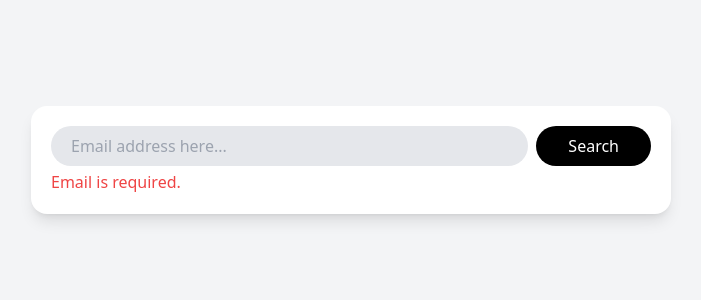
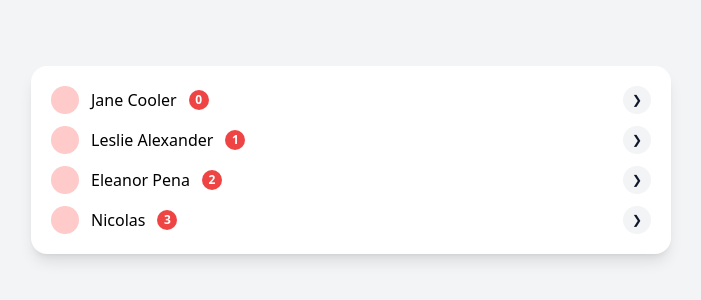
Before and after one commit to julia2524/carrot-market, a Next.js app: page / in a window 1280 px wide. Shown: the part 240-540 px from the top of the page, without its empty margins (289-990 px from the left). Built offline with nearby package versions, Linux system fonts and the light colour scheme.

Commit message:
making lists  with tailwind

```diff
--- a/app/page.tsx
+++ b/app/page.tsx
@@ -1,21 +1,25 @@
 export default function Home() {
   return (
     <main className="bg-gray-100 h-screen flex items-center justify-center p-5">
-      <div className="bg-white w-full max-w-screen-sm p-5 shadow-lg rounded-2xl flex flex-col gap-2 md:flex-row md:items-start">
-        <div className="flex flex-col w-full ">
-          <input
-            className="w-full rounded-full h-10 outline-none bg-gray-200 pl-5 ring ring-transparent focus:ring-green-500 focus:ring-offset-2 transition-shadow invalid:focus:ring-red-500 peer"
-            type="email"
-            required
-            placeholder="Email address here..."
-          />
-          <span className="text-red-500 font-medium hidden peer-invalid:block mt-1">
-            Email is required.
-          </span>
-        </div>
-        <button className="bg-black text-white py-2 outline-none rounded-full active:scale-90 transition-transform font-medium  md:px-8 ">
-          Search
-        </button>
+      <div className="bg-white w-full max-w-screen-sm p-5 shadow-lg rounded-2xl flex flex-col gap-3 ">
+        {["Jane Cooler", "Leslie Alexander", "Eleanor Pena", "Nicolas"].map(
+          (person, index) => (
+            <div key={index} className="flex justify-between items-center">
+              <div className="flex gap-3 items-center">
+                <div className="size-7 bg-red-200 rounded-full" />
+                <span>{person}</span>
+                <div className="size-5 bg-red-500 rounded-full flex items-center justify-center">
+                  <span className="text-white text-xs font-bold text-center">
+                    {index}
+                  </span>
+                </div>
+              </div>
+              <div className="size-7 bg-gray-100 rounded-full flex items-center justify-center">
+                <span className=" text-xs text-slate-900 text-center">❯</span>
+              </div>
+            </div>
+          )
+        )}
       </div>
     </main>
   );
```
